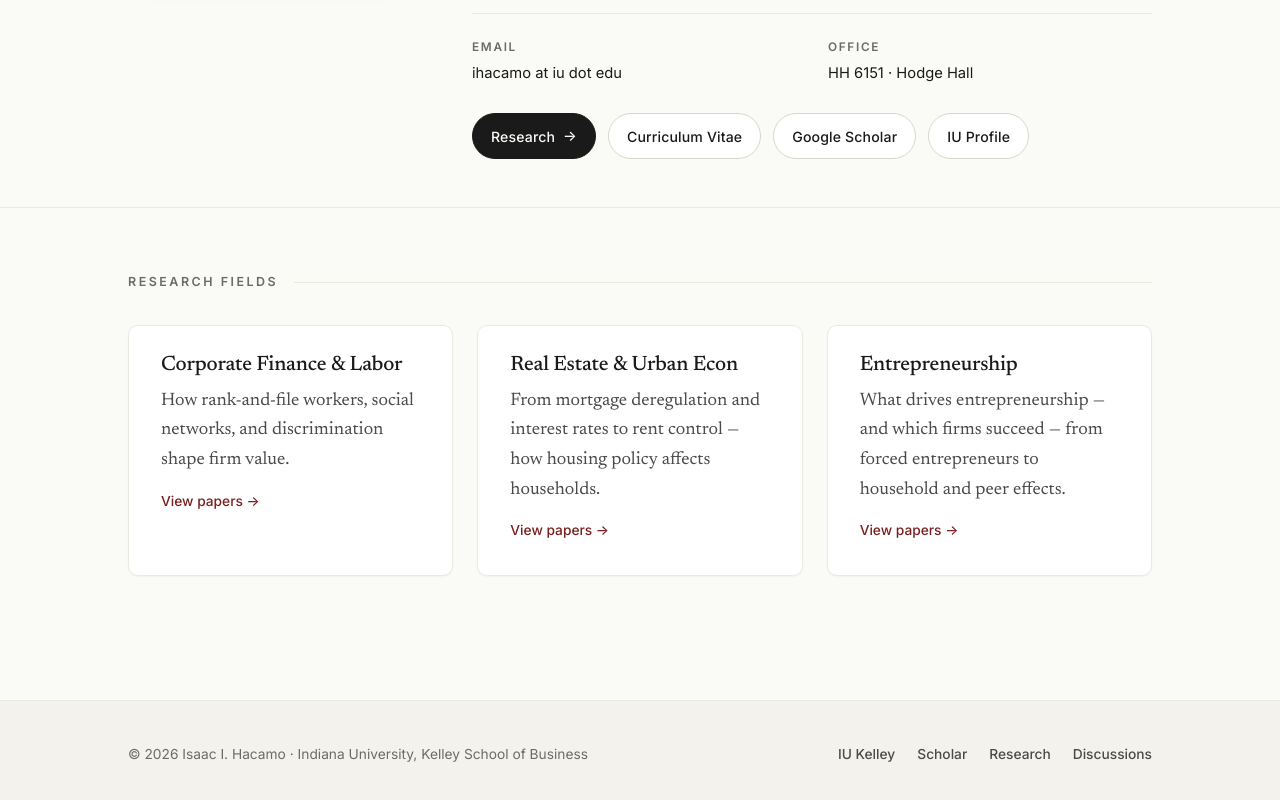
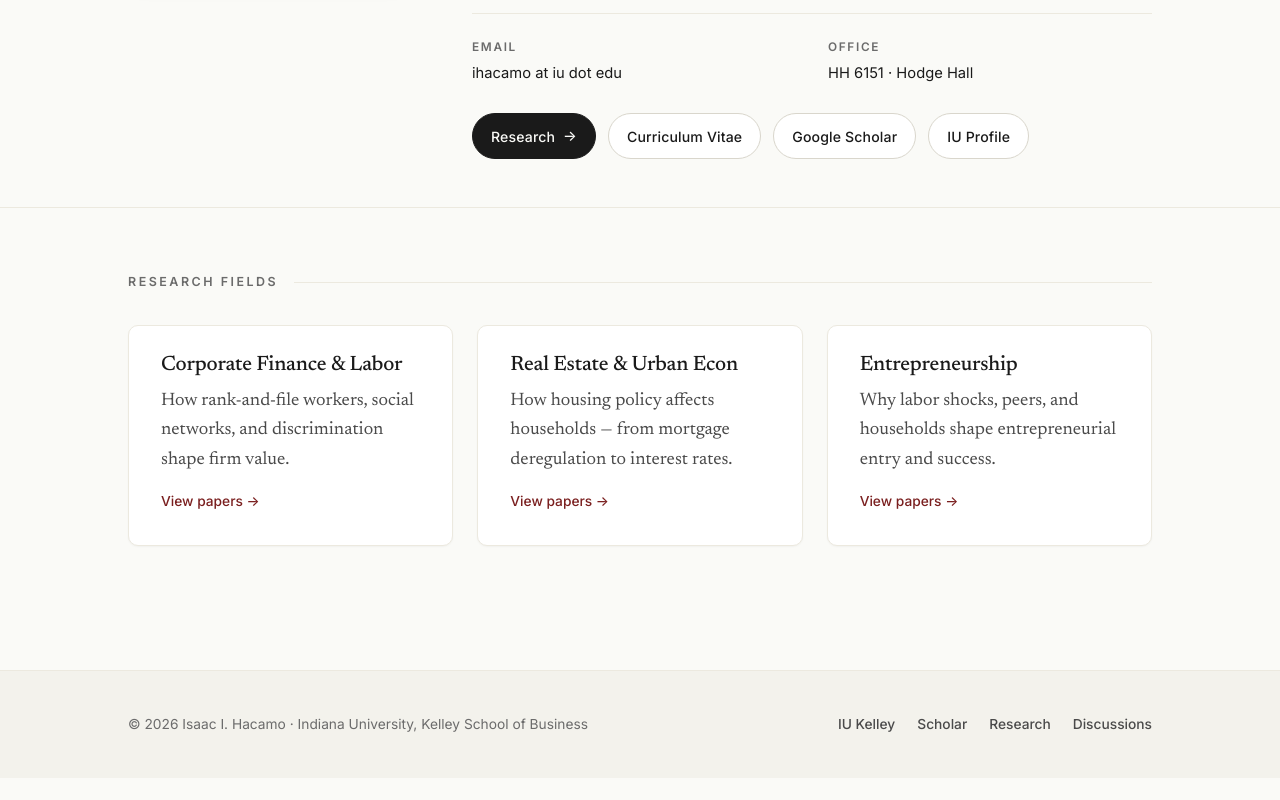
Before and after one commit to isaachacamo/isaachacamo.github.io, a plain HTML site: page index.html in a window 1280 px wide. Shown: the part 582-1382 px from the top of the page. After the commit the page ends 1360 px from the top, so only its background shows below. Drawn offline with Linux system fonts and the light colour scheme.

Commit message:
Add files via upload

```diff
--- a/index.html
+++ b/index.html
@@ -89,12 +89,12 @@
         </div>
         <div class="feature-card">
           <h3>Real Estate &amp; Urban Econ</h3>
-          <p>From mortgage deregulation and interest rates to rent control &mdash; how housing policy affects households.</p>
+          <p>How housing policy affects households &mdash; from mortgage deregulation to interest rates.</p>
           <a href="research.html#real-estate" style="font-family:var(--sans);font-size:.86rem;font-weight:500;">View papers &rarr;</a>
         </div>
         <div class="feature-card">
           <h3>Entrepreneurship</h3>
-          <p>What drives entrepreneurship &mdash; and which firms succeed &mdash; from forced entrepreneurs to household and peer effects.</p>
+          <p>Why labor shocks, peers, and households shape entrepreneurial entry and success.</p>
           <a href="research.html#entrepreneurship" style="font-family:var(--sans);font-size:.86rem;font-weight:500;">View papers &rarr;</a>
         </div>
       </div>
```
